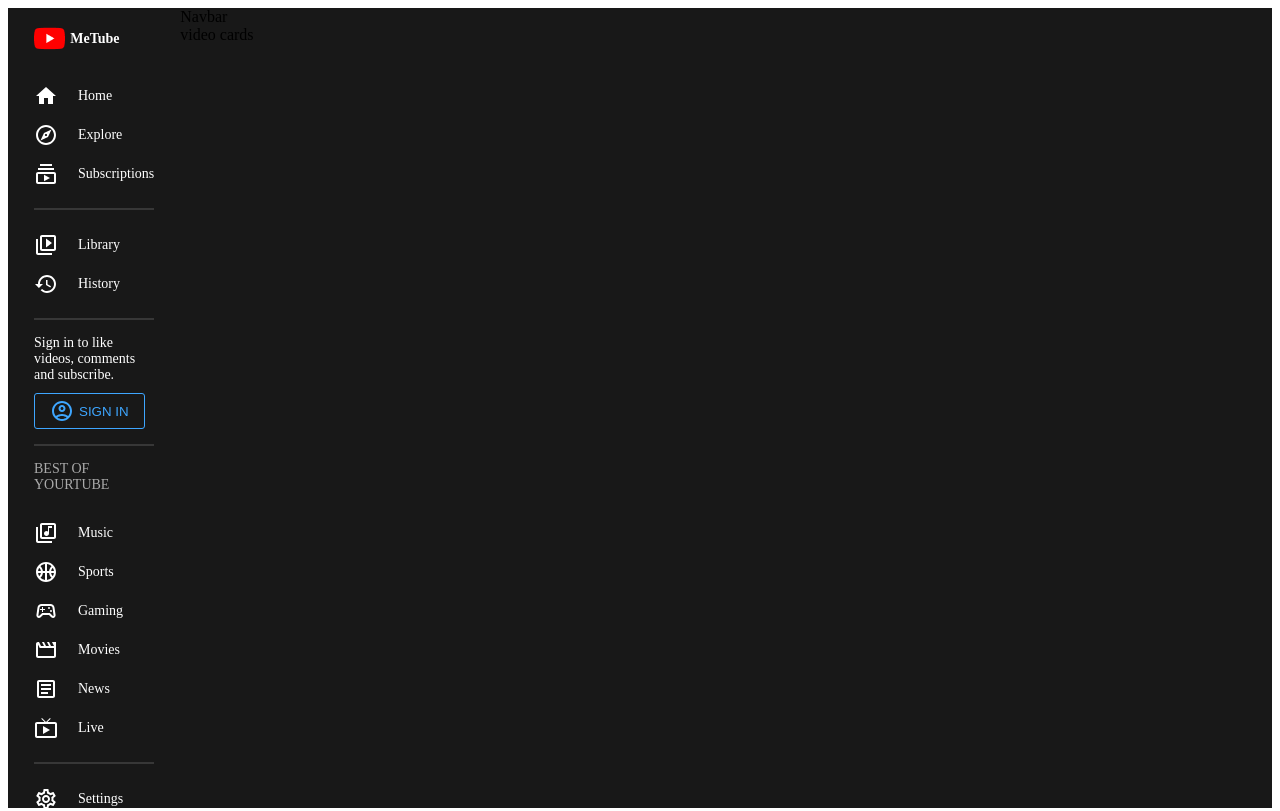
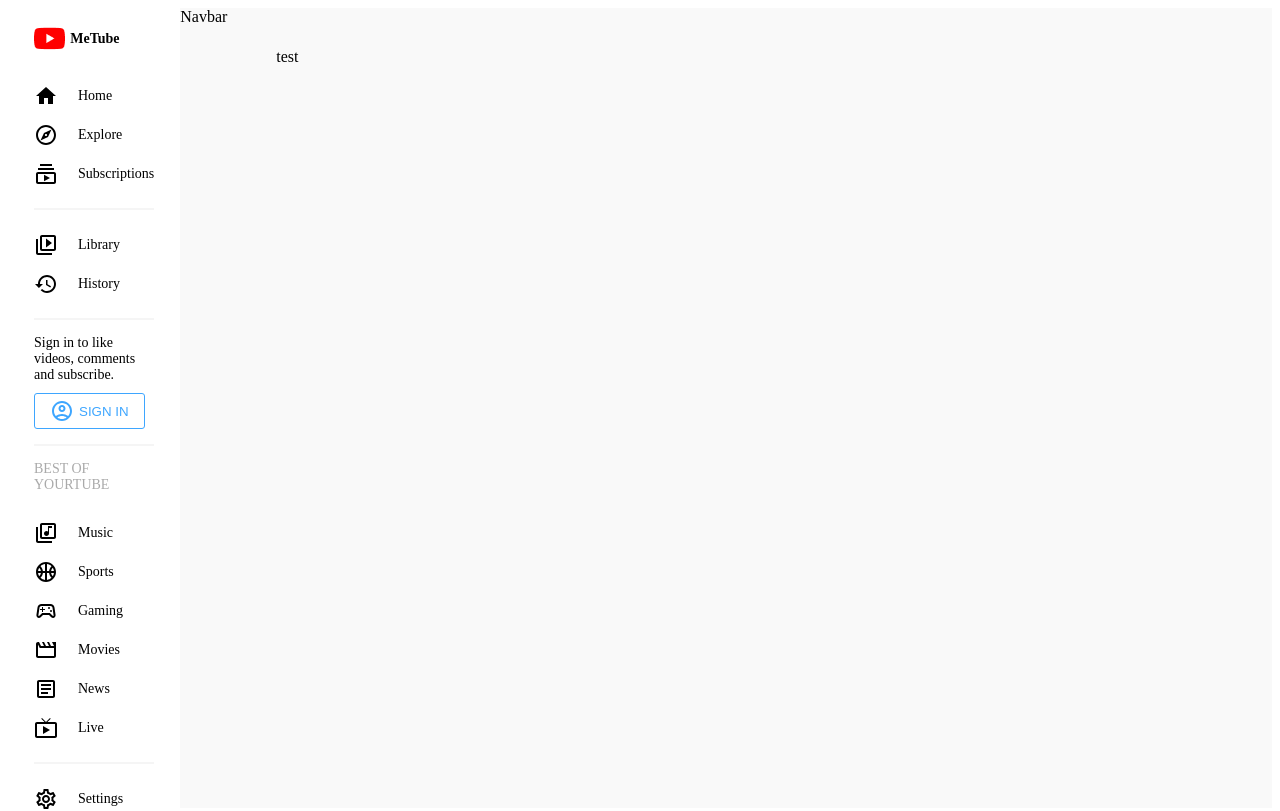
Before and after one commit to jonnyabrams/yourtube, a React (Create React App) app in the folder client/: page / in a window 1280 px wide. Shown: the top 811 px of the page. Built offline with nearby package versions, Linux system fonts and the light colour scheme.

Commit message:
Fix some styles

```diff
--- a/client/src/App.js
+++ b/client/src/App.js
@@ -13,10 +13,12 @@ const Main = styled.div`
   background-color: ${({theme}) => theme.bg}
 `
 
-const Wrapper = styled.div``
+const Wrapper = styled.div`
+  padding: 22px 96px;
+`
 
 const App = () => {
-  const [darkMode, setDarkMode] = useState(true)
+  const [darkMode, setDarkMode] = useState(false)
 
   return (
     <ThemeProvider theme={darkMode ? darkTheme : lightTheme}>
@@ -25,7 +27,7 @@ const App = () => {
         <Main>
           <Navbar />
           <Wrapper>
-            video cards
+            test
           </Wrapper>
         </Main>
       </Container>
--- a/client/src/components/Menu.jsx
+++ b/client/src/components/Menu.jsx
@@ -19,7 +19,7 @@ import SettingsBrightnessOutlinedIcon from "@mui/icons-material/SettingsBrightne
 
 const Container = styled.div`
   flex: 1;
-  background-color: ${({theme}) => theme.bg};
+  background-color: ${({theme}) => theme.bgLighter};
   height: 100vh;
   color: ${({theme}) => theme.text};
   font-size: 14px;
```
